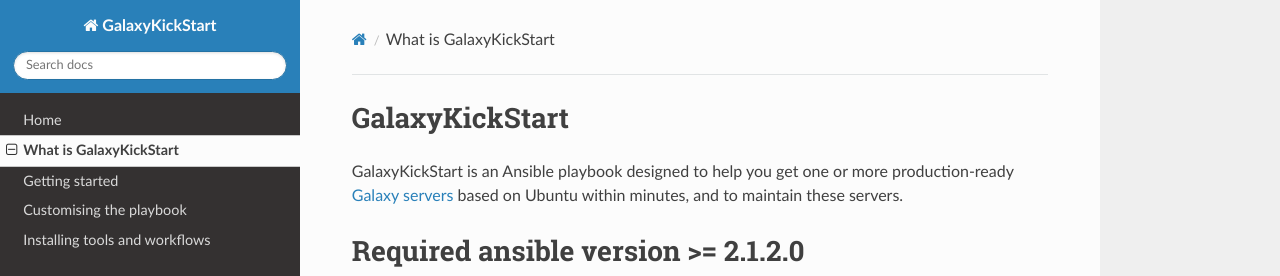
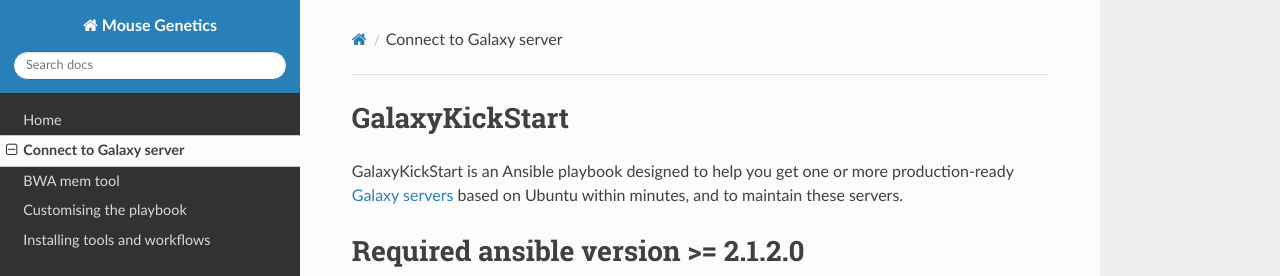
Before and after one commit to ARTbio/mouse_genetics, an MkDocs documentation site: the page built from docs/about.md, in a window 1280 px wide and 982 px high. Shown: the top 276 px of the window. Built offline with MkDocs 1.6.1, drawn with Linux system fonts in a browser that asks for light colours; nearby versions of some CDN libraries; old or Windows-style settings are respelled for this version of MkDocs.

Commit message:
test modification of mkdocs

```diff
--- a/mkdocs.yml
+++ b/mkdocs.yml
@@ -1,8 +1,8 @@
-site_name: GalaxyKickStart
+site_name: Mouse Genetics
 pages:
  - Home: index.md
- - What is GalaxyKickStart: about.md
- - Getting started: getting_started.md
+ - Connect to Galaxy server: about.md
+ - BWA mem tool: getting_started.md
  - customizations.md
  - Installing tools and workflows: installing_tools_and_workflows.md
  - Examples:
```
